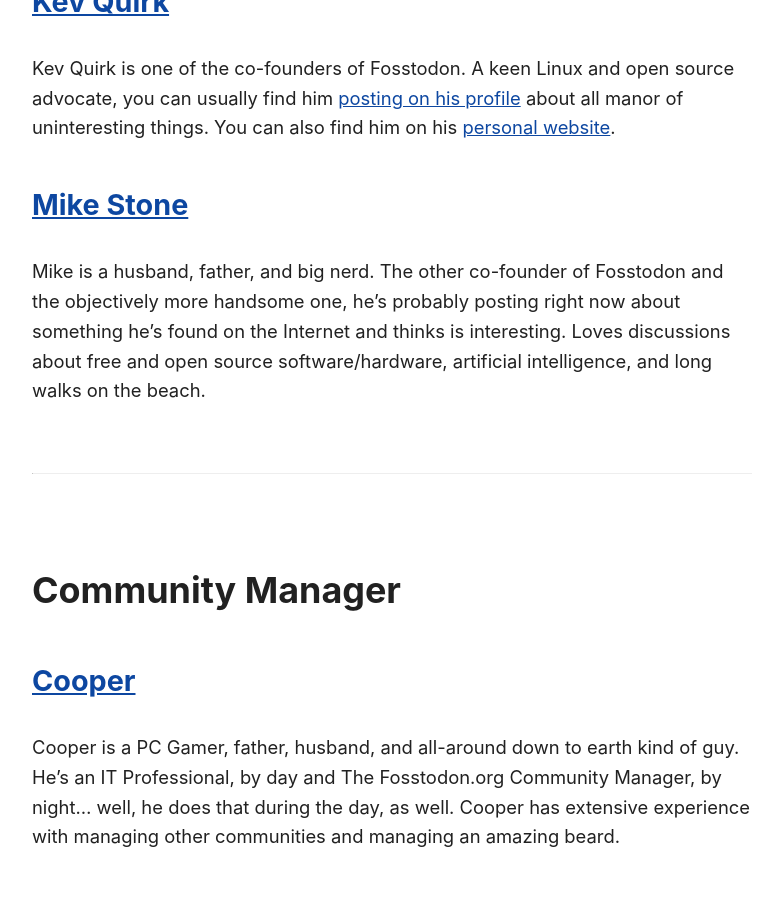
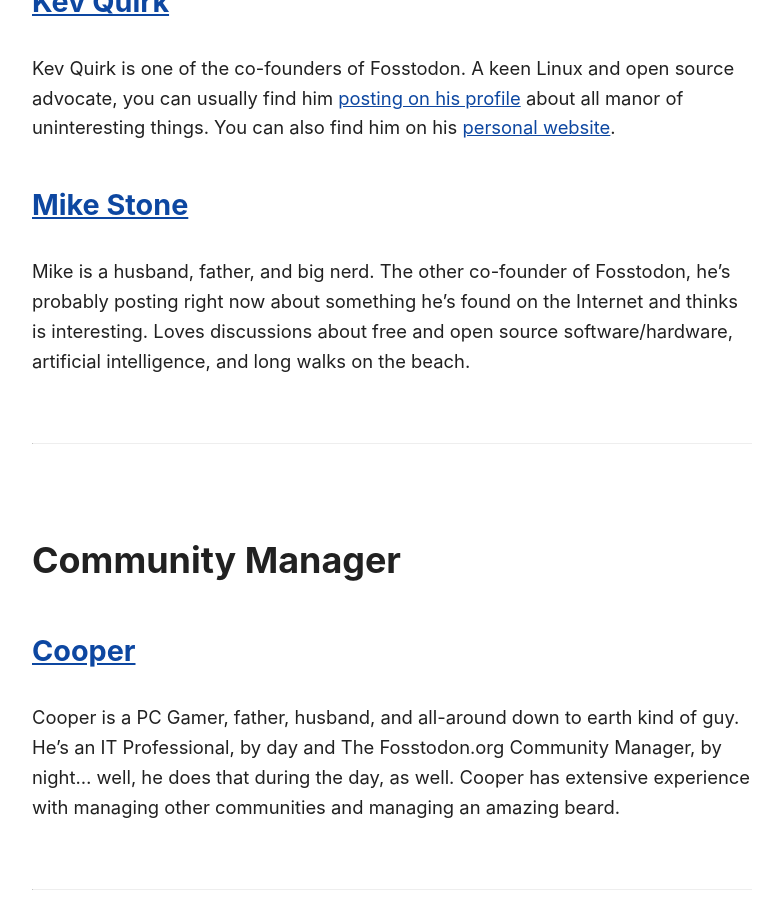
Before and after one commit to fosstodon/hub, a Jekyll site: the page built from team.md, in a window 1280 px wide and 900 px high, scrolled down 403 px. Shown: the whole window, without its empty margins (248-1028 px from the left). Built offline with Jekyll 4.4.1, drawn with Linux system fonts in a browser that asks for light colours.

```diff
--- a/team.md
+++ b/team.md
@@ -11,7 +11,7 @@ layout: default
 Kev Quirk is one of the co-founders of Fosstodon. A keen Linux and open source advocate, you can usually find him [posting on his profile](https://fosstodon.org/@kev) about all manor of uninteresting things. You can also find him on his [personal website](https://kevq.uk).
 
 ### [Mike Stone](https://fosstodon.org/@mike)
-Mike is a husband, father, and big nerd. The other co-founder of Fosstodon and the objectively more handsome one, he’s probably posting right now about something he’s found on the Internet and thinks is interesting. Loves discussions about free and open source software/hardware, artificial intelligence, and long walks on the beach.
+Mike is a husband, father, and big nerd. The other co-founder of Fosstodon, he’s probably posting right now about something he’s found on the Internet and thinks is interesting. Loves discussions about free and open source software/hardware, artificial intelligence, and long walks on the beach.
 
 <br>
 <hr>
```
